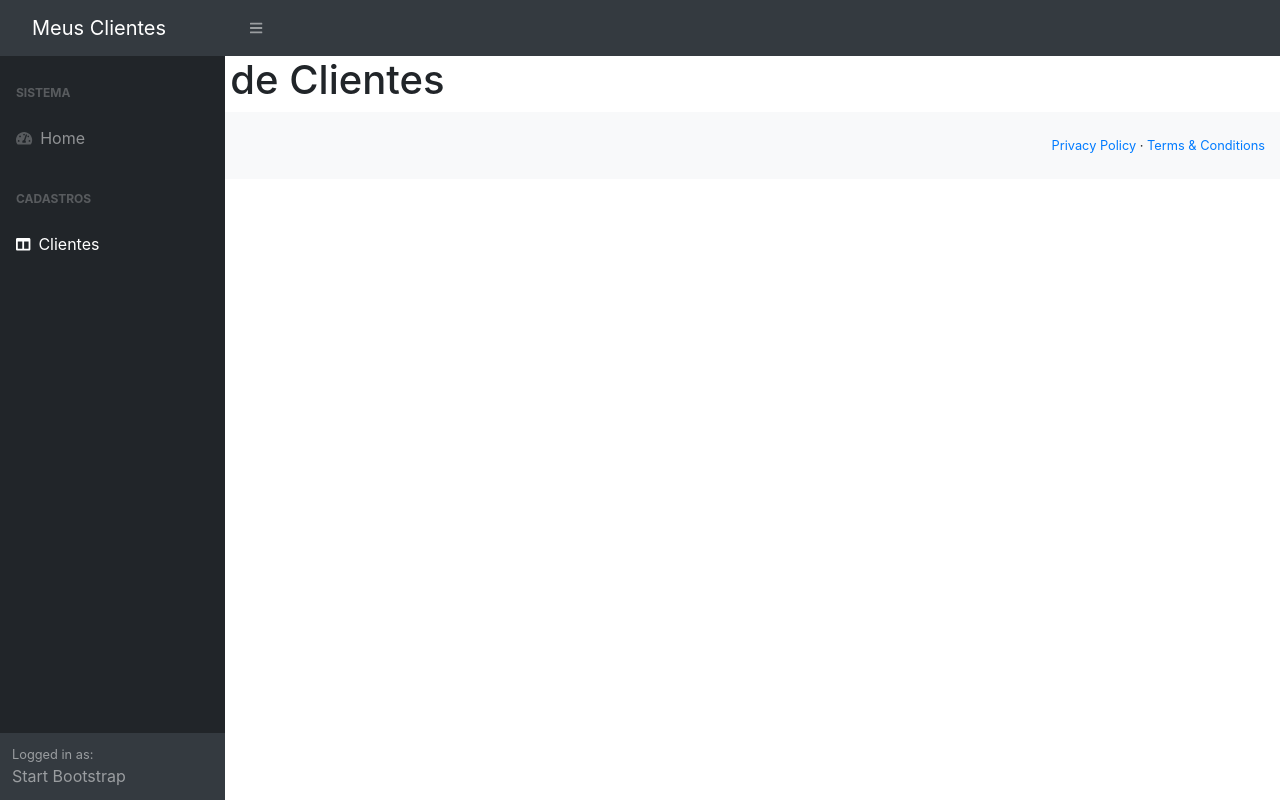
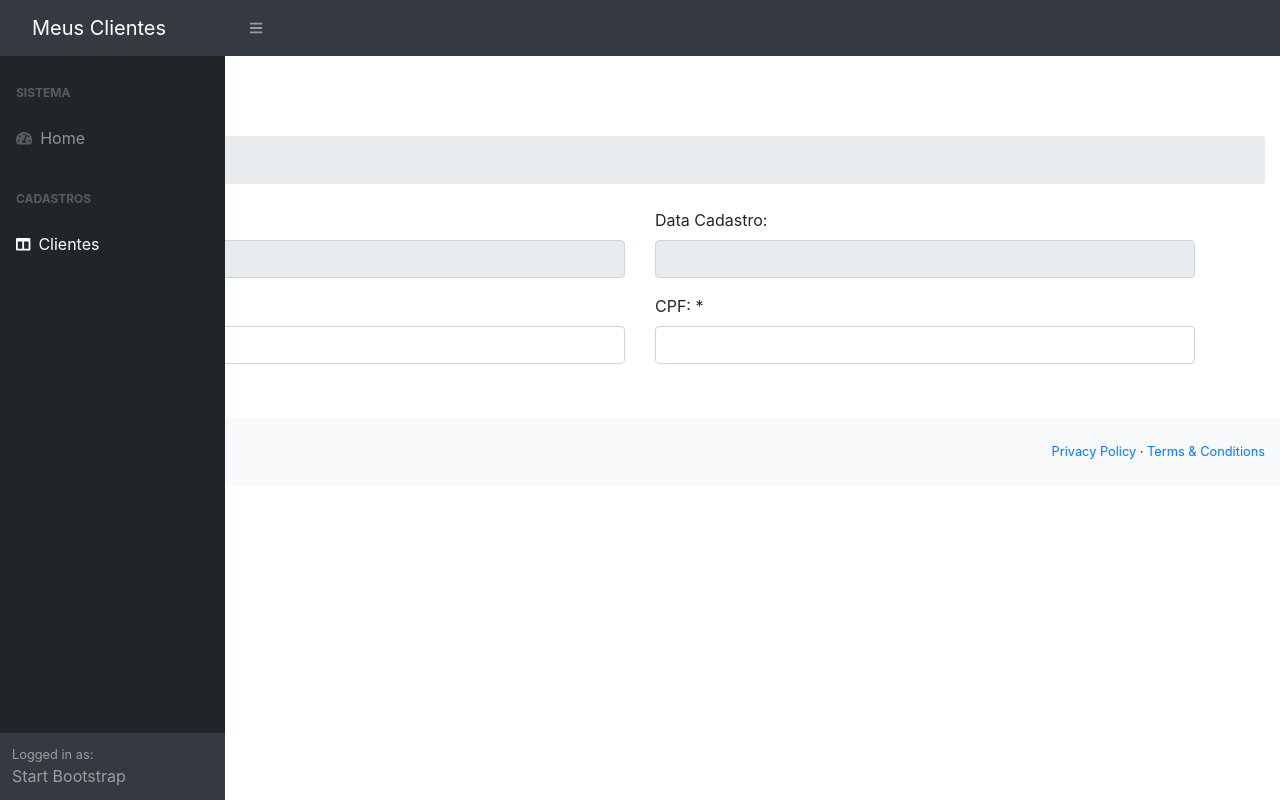
Before and after one commit to EduMacedoEng/ClientesServico-App, an Angular app: page /clientes-form in a window 1280 px wide. Built offline with nearby package versions, Linux system fonts and the light colour scheme.

Commit message:
Finalizando o data-binding no formulário de clientes

```diff
--- /dev/null
+++ b/src/app/clientes/cliente.ts
@@ -0,0 +1,7 @@
+export class Cliente {
+    id: number;
+    nome: string;
+    cpf: string;
+    dataCadastro: string;
+    listaClientes: Array<string>;
+}
--- a/src/app/clientes/clientes-form/clientes-form.component.html
+++ b/src/app/clientes/clientes-form/clientes-form.component.html
@@ -1 +1,44 @@
-<h1>Formulário de Clientes</h1>
+<h1 class="mt-4">Clientes</h1>
+<ol class="breadcrumb mb-4">
+    <li class="breadcrumb-item active">Cadastro</li>
+</ol>
+<div class="container">
+    <form #clienteForm = "ngForm" (ngSubmit)="onSubmit()">
+        <div class="row">
+            <div class="col-md-6">
+                <div class="form-group">
+                    <label>ID:</label>
+                    <input type="text" class="form-control" [ngModel]="cliente.id" disabled='true' name='id'/>
+                </div>
+            </div>
+            <div class="col-md-6">
+                <div class="form-group">
+                    <label>Data Cadastro:</label>
+                    <input type="text" class="form-control" [ngModel]="cliente.dataCadastro" disabled='true' name="dataCadastro"/>
+                </div>
+            </div>
+        </div>
+        <div class="row">
+            <div class="col-md-6">
+                <div class="form-group">
+                    <label>Nome: *</label>
+                    <input type="text" class="form-control" [(ngModel)]="cliente.nome" name="nome"/>
+                </div>
+            </div>
+            <div class="col-md-6">
+                <div class="form-group">
+                    <label>CPF: *</label>
+                    <input type="text" class="form-control" [(ngModel)]="cliente.cpf" name='cpf'/>
+                </div>
+            </div>
+        </div>
+        <div class="row">
+            <div class="col-md-2">
+                <button type="submit" class="btn btn-success">
+                    <i class='fa fa-save'></i> Salvar
+                </button>
+
+            </div>
+        </div>
+    </form>
+</div>
--- a/src/app/clientes/clientes-form/clientes-form.component.ts
+++ b/src/app/clientes/clientes-form/clientes-form.component.ts
@@ -1,4 +1,5 @@
 import { Component, OnInit } from '@angular/core';
+import { Cliente } from '../cliente';
 
 @Component({
   selector: 'app-clientes-form',
@@ -7,9 +8,17 @@
 })
 export class ClientesFormComponent implements OnInit {
 
-  constructor() { }
+  cliente: Cliente;
+
+  constructor() {
+    this.cliente = new Cliente();
+  }
 
   ngOnInit(): void {
   }
 
+  onSubmit(){
+    console.log(this.cliente);
+  }
+
 }
--- a/src/app/clientes/clientes.module.ts
+++ b/src/app/clientes/clientes.module.ts
@@ -1,5 +1,6 @@
 import { NgModule } from '@angular/core';
 import { CommonModule } from '@angular/common';
+import { FormsModule } from '@angular/forms';
 
 import { ClientesRoutingModule } from './clientes-routing.module';
 import { ClientesFormComponent } from './clientes-form/clientes-form.component';
@@ -9,7 +10,8 @@
   declarations: [ClientesFormComponent],
   imports: [
     CommonModule,
-    ClientesRoutingModule
+    ClientesRoutingModule,
+    FormsModule
   ],
   exports: [ClientesFormComponent]
 })
```
Also changed, not shown: src/app/clientes.service.ts (added, +9 -0 lines), src/styles.css, 1 other file (tests, documents, lock files or other folders).
